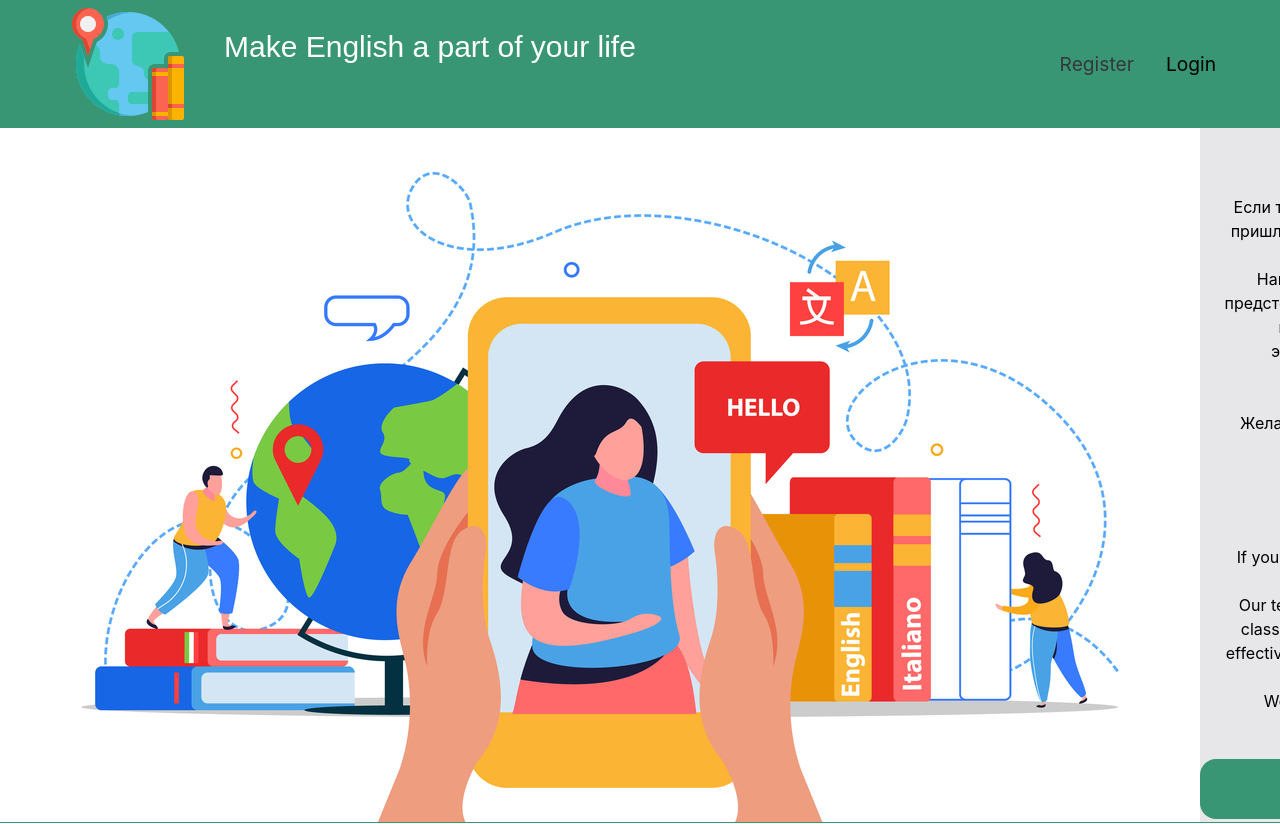
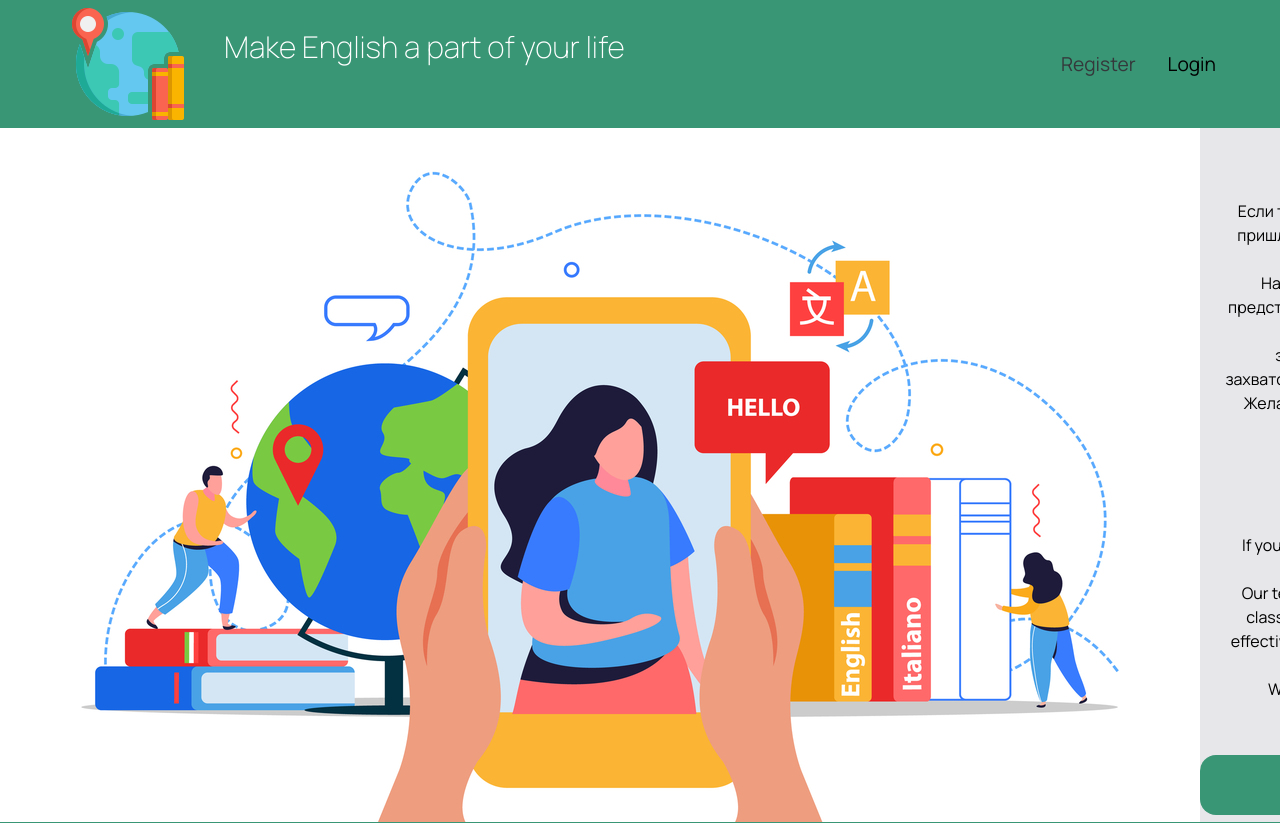
Before and after one commit to Daria29051/React_Learn-Language-App, a React (Create React App) app: page / in a window 1280 px wide. Shown: the top 824 px of the page. Built offline with nearby package versions, Linux system fonts and the light colour scheme.

Commit message:
index.scss moved to styles folder

```diff
--- a/src/App.js
+++ b/src/App.js
@@ -3,6 +3,7 @@ import Home from "./components/Home/Home";
 import Table from "./components/Table/Table";
 import Learning from "./components/Learning/Learning";
 import Training from "./components/Training/Training";
+import st from './assets/styles/App.scss';
 
 
 function App() {
--- a/src/assets/styles/App.scss
+++ b/src/assets/styles/App.scss
@@ -5,12 +5,12 @@
 
 
 
-.App {
-  display: flex;
-  flex-direction: column;
-  align-items: center;
-  justify-content: center;
-}
+// .App {
+//   display: flex;
+//   flex-direction: column;
+//   align-items: center;
+//   justify-content: center;
+// }
 
 .App-logo {
   height: 40vmin;
--- a/src/index.css
+++ b/src/assets/styles/index.scss
@@ -13,5 +13,5 @@ code {
     monospace;
 }
 
-@import './assets/styles/normalize.scss';
-@import './assets/styles/typography.scss';
+@import './normalize.scss';
+@import './typography.scss';
--- a/src/index.js
+++ b/src/index.js
@@ -1,6 +1,6 @@
 import React from 'react';
 import ReactDOM from 'react-dom/client';
-import './index.css';
+import st from './assets/styles/index.scss';
 import App from './App';
 
 
```
